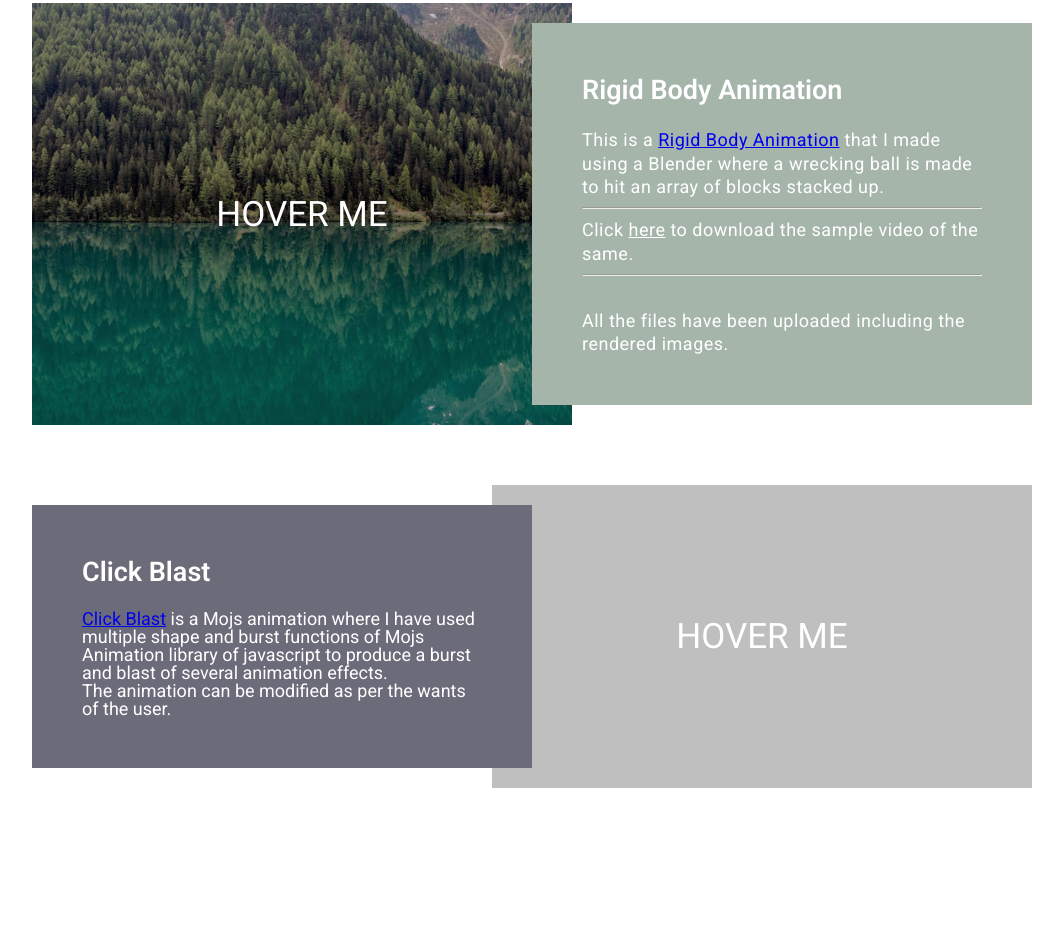
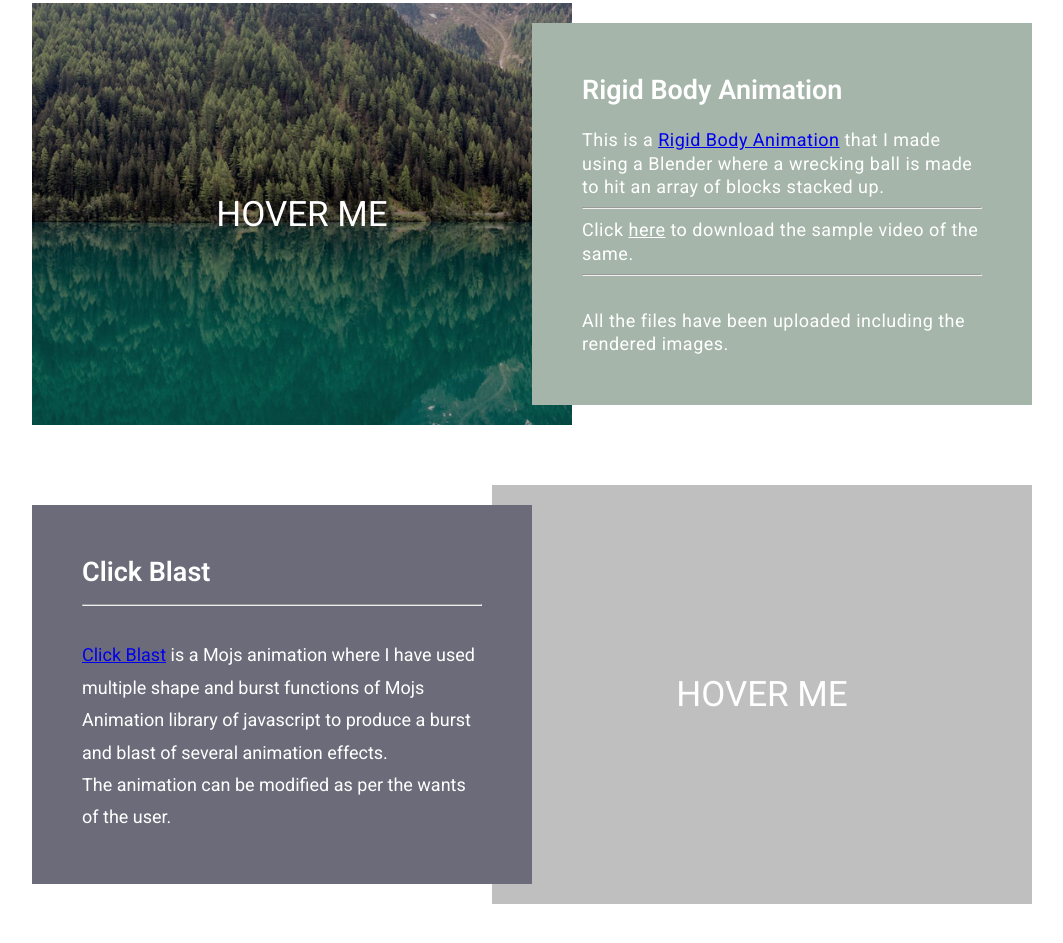
Before and after one commit to Suyash2810/Ticket-World, a website: page ThirdPage/index.html in a window 1280 px wide. Shown: the part 1757-2700 px from the top of the page, without its empty margins (108-1171 px from the left). Before the commit the page ends 2605 px from the top, so only its background shows below. Drawn offline with Linux system fonts and the light colour scheme.

Commit message:
Modified the index files and linked them.

```diff
--- a/ThirdPage/index.html
+++ b/ThirdPage/index.html
@@ -136,10 +136,11 @@
                 <div class="content-col">
                     <h3 class="main-ttl-3">
                         <code>Click Blast</code>
+                        <hr>
                     </h3>
                     <div class="desc">
-                      <blockquote><a href="https://github.com/Suyash2810/Test_Mojs">Click Blast</a>
-                      is a Mojs animation where I have used multiple shape and burst functions of Mojs
+                        <blockquote style="line-height: 180%"><a href="https://github.com/Suyash2810/Test_Mojs">Click Blast</a>
+                        is a Mojs animation where I have used multiple shape and burst functions of Mojs
                         Animation library of javascript to produce a burst and blast of several animation effects.
                         <br>
                         The animation can be modified as per the wants of the user.</blockquote>
```
Also changed, not shown: index.html (+2 -2 lines).
